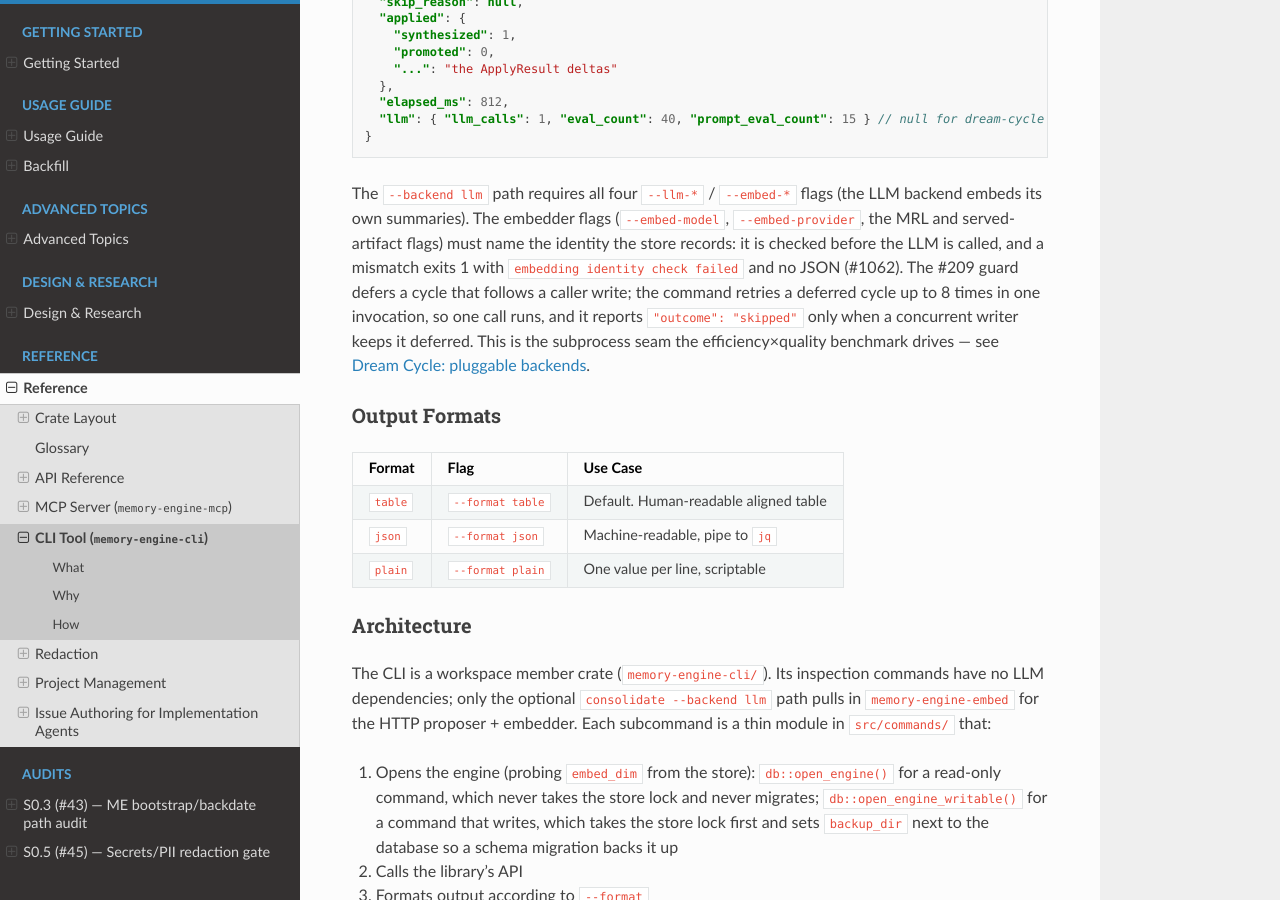
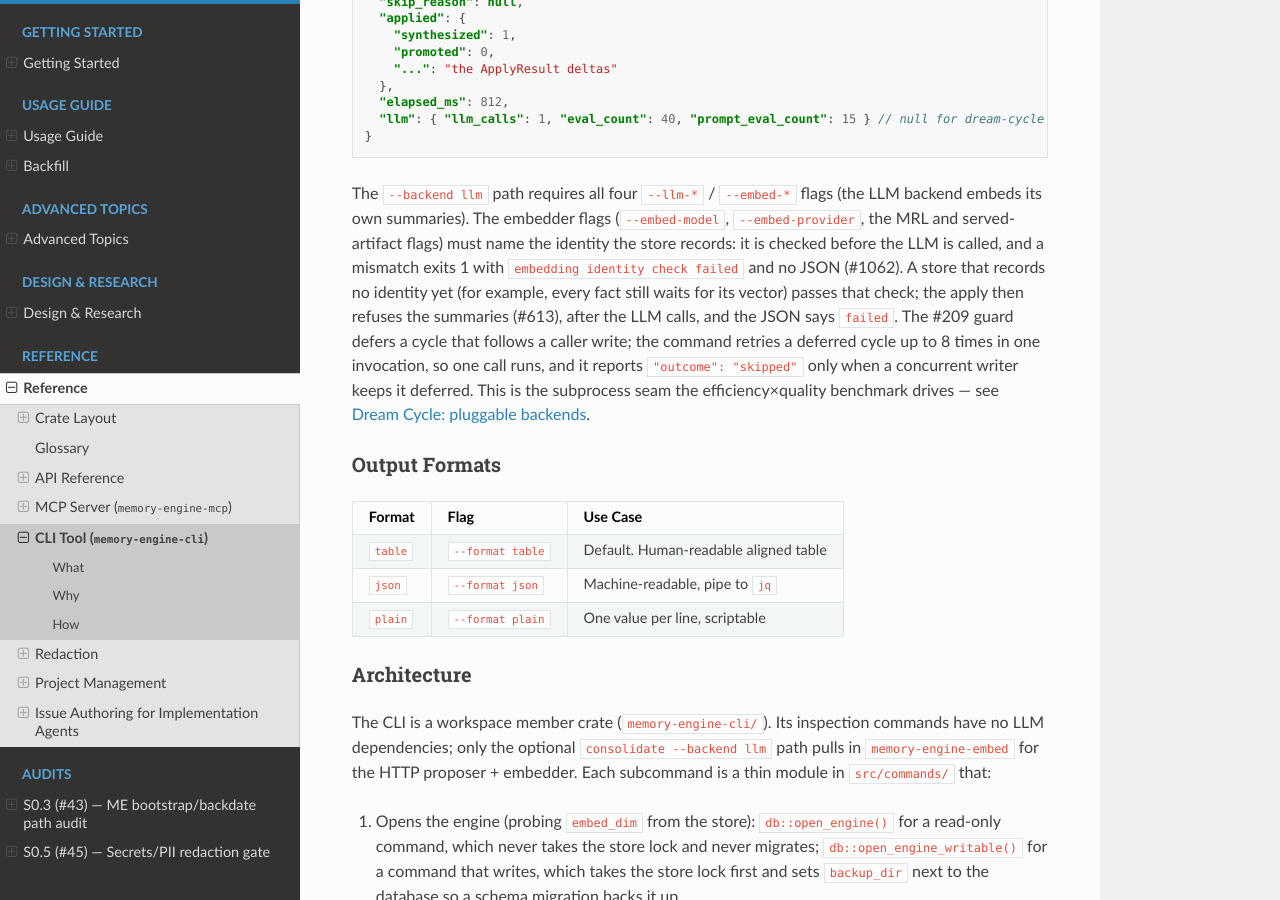
Before and after one commit to dutiona/memory-engine, a Sphinx documentation site: the page built from docs/reference/cli-inspector.md, in a window 1280 px wide and 900 px high, scrolled down 8854 px. Built offline with Sphinx 7.4.7 and the Read the Docs theme 3.1.0, drawn with Linux system fonts in a browser that asks for light colours.

Commit message:
docs(cli): say that a store with no identity yet is refused at the apply
Review of #1140: the identity check before the LLM call accepts any same-dimension embedder on a store that records no identity yet (verify_embedding_identity's documented rule), and the apply then refuses the summaries under #613 after the LLM calls were spent. The reference and the code comment said the check runs before the LLM is called without that limit.

```diff
--- a/docs/reference/cli-inspector.md
+++ b/docs/reference/cli-inspector.md
@@ -351,7 +351,9 @@ The `--backend llm` path requires all four `--llm-*` / `--embed-*` flags (the LL
 embeds its own summaries). The embedder flags (`--embed-model`, `--embed-provider`, the MRL
 and served-artifact flags) must name the identity the store records: it is checked before
 the LLM is called, and a mismatch exits 1 with `embedding identity check failed` and no JSON
-(#1062). The #209 guard defers a cycle that follows a caller write; the command retries a
+(#1062). A store that records no identity yet (for example, every fact still waits for its vector) passes
+that check; the apply then refuses the summaries (#613), after the LLM calls, and the JSON says
+`failed`. The #209 guard defers a cycle that follows a caller write; the command retries a
 deferred cycle up to 8 times in one invocation, so one call runs, and it reports
 `"outcome": "skipped"` only when a concurrent writer keeps it deferred. This is the
 subprocess seam the efficiency×quality benchmark drives — see
```
Also changed, not shown: 1 other file.
